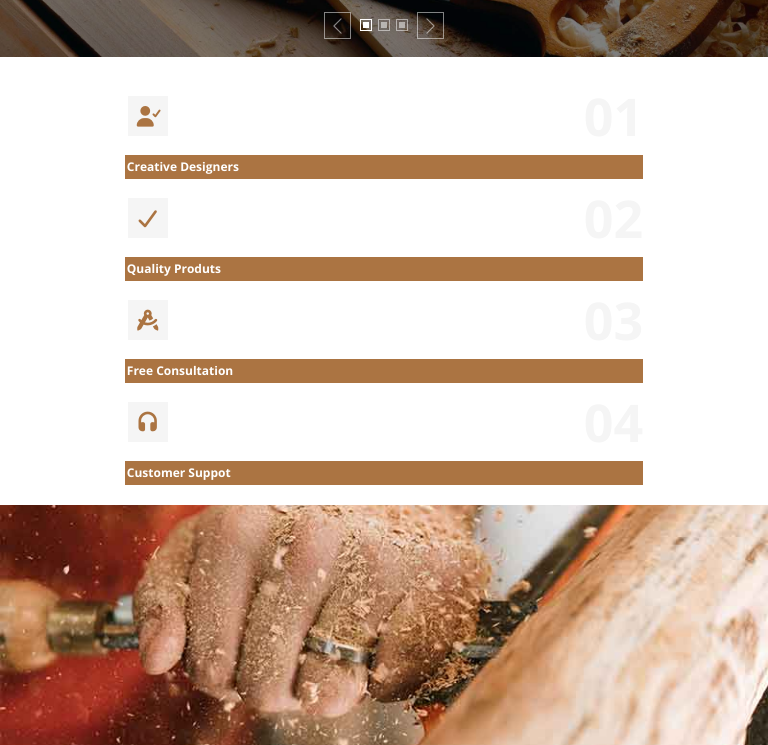
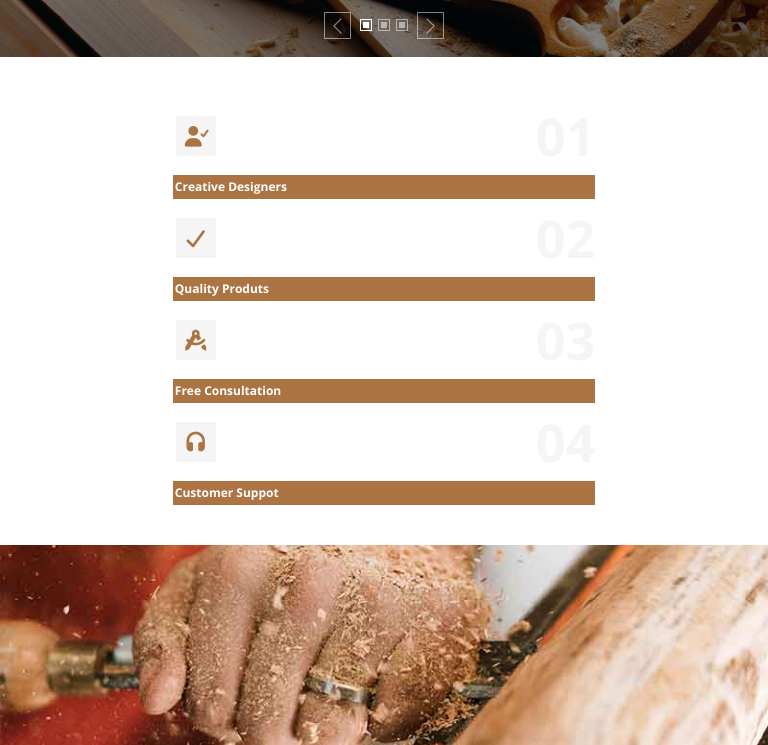
Before and after one commit to SiskaKizuato/projet_woody_VANDERSTRAETENkevin, a website: page index.html in a window 768 px wide. Shown: the part 828-1573 px from the top of the page. Drawn offline with nearby package versions, Linux system fonts and the light colour scheme.

Commit message:
fix section tablette

```diff
--- a/src/sass/modules/_s1Quatre.scss
+++ b/src/sass/modules/_s1Quatre.scss
@@ -108,13 +108,14 @@
         width: 100%;
         flex-direction: column;
         height:fit-content;
-        padding-top: 20px;
-        padding-bottom: 20px;
+        padding-top: 40px;
+        padding-bottom: 40px;
     }
     .container-quatre{
         flex-direction: column;
         height: fit-content;
         gap: 0px;
+        width: 55%;
     }
     .box-quatre{
         width: 100%;
```
Also changed, not shown: public/css/app.css.
